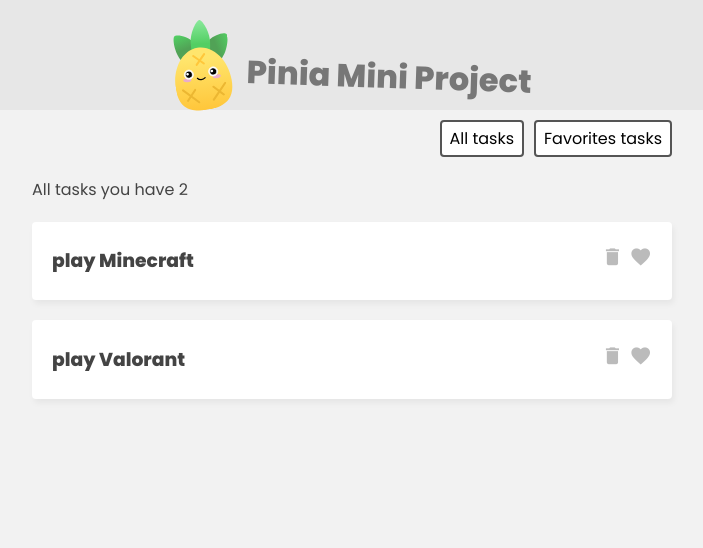
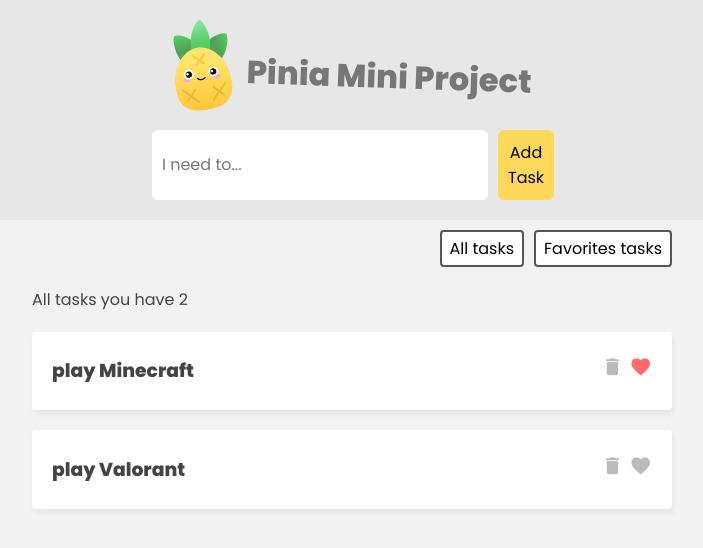
Before and after one commit to sajeed11/Pinia-learn--Vue.js, a Vue app: page / in a window 1280 px wide. Shown: the top 548 px of the page, without its empty margins (288-991 px from the left). Built offline with nearby package versions, Linux system fonts and the light colour scheme.

Commit message:
Setup the actions.

```diff
--- a/src/App.vue
+++ b/src/App.vue
@@ -5,6 +5,12 @@
             <img src="./assets/pinia-logo.svg" alt="pinia logo" />
             <h1>Pinia Mini Project</h1>
         </header>
+
+        <!--task form-->
+
+        <div class="new-task-form">
+            <TaskForm />
+        </div>
 
         <!--Filter-->
 
@@ -33,10 +39,12 @@
 import {ref} from 'vue'
 import TaskDetails from './components/TaskDetails.vue'
 import {useTaskStore} from './stores/TaskStore'
+import TaskForm from './components/TaskForm.vue'
 export default {
     components: {
-        TaskDetails
-    },
+    TaskDetails,
+    TaskForm
+},
     setup() {
         const taskStore = useTaskStore()
 
--- a/src/components/TaskDetails.vue
+++ b/src/components/TaskDetails.vue
@@ -2,17 +2,28 @@
     <div class="task">
         <h3>{{ task.name }}</h3>
         <div class="icons">
-            <i class="material-icons">delete</i>
-            <i class="material-icons">favorite</i>
+            <i class="material-icons" @click="handleDelete">delete</i>
+            <i class="material-icons" :class="{active: task.isfav}" @click="handleToggleFav">favorite</i>
         </div>
     </div>
 </template>
 
 <script setup>
+import { defineProps, ref } from 'vue'
+import { useTaskStore } from '../stores/TaskStore'
 const props = defineProps({
     task: {
         type: Object,
         required: true
     }
 })
+const taskStore = useTaskStore()
+
+const handleDelete = () => {
+    taskStore.removeTask(props.task.id)
+}
+
+const handleToggleFav = () => {
+    taskStore.toggleFav(props.task.id)
+}
 </script>
--- /dev/null
+++ b/src/components/TaskForm.vue
@@ -0,0 +1,33 @@
+<template>
+    <form @submit.prevent="handleSubmit">
+        <input type="text" placeholder="I need to..." v-model="newTask">
+        <button>Add Task</button>
+    </form>
+</template>
+
+<script>
+import { ref } from 'vue'
+import { useTaskStore } from '../stores/TaskStore'
+    export default {
+    setup() {
+            const newTask = ref('')
+            const taskStore = useTaskStore()
+
+            const handleSubmit = () => {
+                if (newTask.value.length > 0) {
+                    taskStore.addTask({
+                        name: newTask.value,
+                        isFav: false,
+                        id: Math.floor(Math.random() * 100000)
+                    })
+                    newTask.value = ''
+                }
+            }
+
+            return {
+                newTask,
+                handleSubmit
+            }
+        }
+    }
+</script>
--- a/src/stores/TaskStore.js
+++ b/src/stores/TaskStore.js
@@ -19,5 +19,17 @@
                 return c.isfav ? p + 1 : p;
             }, 0);
         }
+    },
+    actions: {
+        addTask(task) {
+            this.tasks.push(task);
+        },
+        removeTask(id) {
+            this.tasks = this.tasks.filter(t => t.id !== id);
+        },
+        toggleFav(id) {
+            const task = this.tasks.find(t => t.id === id);
+            task.isfav = !task.isfav;
+        }
     }
 })
--- a/src/style.css
+++ b/src/style.css
@@ -57,6 +57,10 @@
   margin-left: 6px;
   cursor: pointer;
   color: #bbb;
+  transition: color 0.2s ease-in-out;
+}
+.task i.active{
+  color: #ff6b6b;
 }
 
 /* filter nav */
@@ -78,3 +82,32 @@
 .filter button:hover {
   background: #eee;
 }
+
+/* new task form */
+.new-task-form {
+  background: #e7e7e7;
+  padding: 20px 0;
+}
+form {
+  max-width: 400px;
+  margin: 0 auto;
+  display: grid;
+  grid-template-columns: 3fr 1fr;
+  gap: 10px;
+}
+form button {
+  background: #ffd859;
+  border: 0;
+  padding: 10px;
+  font-family: "Poppins";
+  border-radius: 6px;
+  cursor: pointer;
+  font-size: 1em;
+}
+form input {
+  border: 0;
+  padding: 10px;
+  border-radius: 6px;
+  color: #555;
+  font-size: 1em;
+}
```
